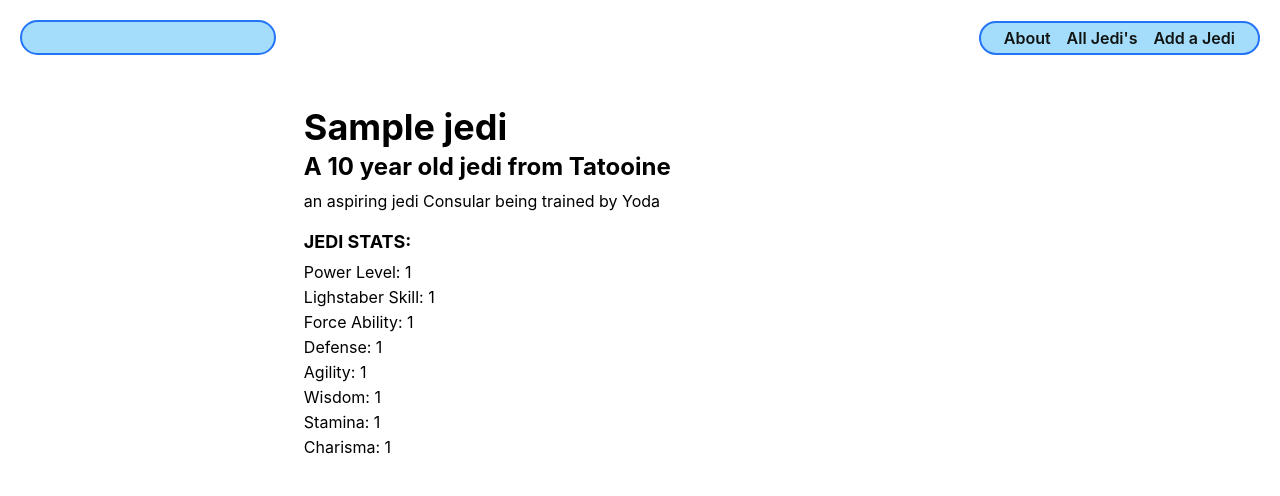
After one commit to walter0916/jedi-collector, a Django app: page /jedi/1/ in a window 1280 px wide. The commit adds this page. Shown: the top 496 px of the page. Run offline with Django 4.2, Linux system fonts and the light colour scheme; tables that the repository leaves empty hold one stand-in row (values such as "Sample post").

Commit message:
add jedi details template along with view and url path

```diff
--- /dev/null
+++ b/main_app/static/css/jedis/jedi-detail.css
@@ -0,0 +1,113 @@
+.jedi-container {
+  padding: 35px 30px;
+  display: flex;
+  flex-direction: column;
+  align-items: center;
+  justify-content: center;
+}
+
+.jedi-img {
+  width: 75%;
+  max-width: 350px;
+}
+
+.usr-img {
+  width: 100%;
+  border-radius: var(--card-border-radius);
+}
+
+.jedi-details {
+  width: 98%;
+}
+
+.jedi-actions {
+  margin-top: 20px;
+}
+
+
+.subsection-title {
+  display: flex;
+  align-items: center;
+  margin-bottom: 12px;
+}
+
+.subsection-content {
+  margin: 0 8px;
+}
+
+.color-block {
+  opacity: 0.8;
+  height: 25px;
+  width: 25px;
+  margin-right: 10px;
+}
+
+.jedi-details h1 {
+  font-size: var(--font-xxl);
+  margin: 15px 0 3px;
+}
+
+.jedi-details h2 {
+  font-size: var(--font-xl);
+  margin: 0 0 10px;
+  margin-top: 0;
+  margin-bottom: 10px;
+}
+
+.jedi-details h3 {
+  margin: 20px 0 10px;
+  font-size: var(--font-l);
+}
+
+.jedi-details p {
+  font-size: var(--font-reg);
+  margin: 5px 0;
+}
+
+.subsection-title img {
+  height: 42px;
+  margin-left: 8px;
+}
+
+.subsection-title img:first-of-type {
+  margin-left: 16px;
+}
+
+.subsection-content p,
+.subsection-content input,
+.subsection-content select {
+  font-size: var(--font-l);
+}
+
+.subsection-content input,
+.subsection-content select {
+  margin-left: 5px;
+  padding: 3px;
+}
+
+#file-input {
+  overflow: hidden;
+  position: absolute;
+  width: 0.1px;
+  height: 0.1px;
+}
+
+#file-name {
+  margin-bottom: 10px;
+}
+
+@media only screen and (min-width: 768px) {
+  .jedi-container {
+    padding: 35px 30px;
+    flex-direction: row;
+    align-items: center;
+    justify-content: start;
+  }
+
+  .jedi-img {
+    width: 25%;
+    max-width: 250px;
+    margin-right: 25px;
+  }
+
+}
--- /dev/null
+++ b/main_app/templates/jedis/detail.html
@@ -0,0 +1,41 @@
+{% extends 'base.html' %}
+{% load static %}
+
+{% block head %}
+<link
+  rel="stylesheet"
+  type="text/css"
+  href="{% static 'css/jedis/jedi-detail.css' %}"
+/>
+{% endblock %}
+
+{% block content %}
+
+<section class="jedi-container">
+  <div class="jedi-img">
+    <img
+      src=""
+      alt=""
+    >
+  </div>
+  <div class="jedi-details">
+    <h1>{{ jedi.name }}</h1>
+    {% if jedi.age > 0 %}
+      <h2>A {{ jedi.age }} year old jedi from {{ jedi.get_planet_display_value }}</h2>
+    {% else %}
+      <h2>A jedi younglin.</h2>
+    {% endif %}
+    <p>an aspiring jedi {{jedi.get_jeditype_display_value}} being trained by {{ jedi.get_mentor_display_value }}</p>
+    <h3> JEDI STATS:</h3>
+    <p>Power Level: {{ jedi.powerlevel }}</p>
+    <p>Lighstaber Skill: {{ jedi.lightsaberskill }}</p>
+    <p>Force Ability: {{ jedi.forceabilities }}</p>
+    <p>Defense: {{ jedi.defense }}</p>
+    <p>Agility: {{jedi.agility}}</p>
+    <p>Wisdom: {{jedi.wisdom}}</p>
+    <p>Stamina: {{jedi.stamina}}</p>
+    <p>Charisma: {{jedi.charisma}}</p>
+  </div>
+</section>
+
+{% endblock %}
--- a/main_app/templates/jedis/index.html
+++ b/main_app/templates/jedis/index.html
@@ -18,6 +18,7 @@
 <section class="card-container">
   {% for jedi in jedis %}
     <div class="card">
+      <a href="/jedi/{{ jedi.id }}">
         <div class="card-content">
           <div class="card-img-container">
             <img
@@ -33,6 +34,7 @@
           {% endif %}
           <p>Being trained by {{ jedi.get_mentor_display_value }} to become a jedi {{ jedi.get_jeditype_display_value }}</p>
         </div>
+      </a>
     </div>
   {% endfor %}
 </section>
--- a/main_app/urls.py
+++ b/main_app/urls.py
@@ -4,5 +4,6 @@ from . import views
 urlpatterns = [
   path('', views.home, name='home'),
   path('jedi/create', views.JediCreate.as_view(), name='jedi-create'),
-  path('jedi/', views.jedi_index, name='jedi-index')
+  path('jedi/', views.jedi_index, name='jedi-index'),
+  path('jedi/<int:jedi_id>/', views.jedi_detail, name="jedi-detail")
 ]
--- a/main_app/views.py
+++ b/main_app/views.py
@@ -74,3 +74,7 @@ def get_jedi_stats(jedi_type):
 def jedi_index(request):
   jedis = Jedi.objects.all()
   return render(request, 'jedis/index.html', {'jedis': jedis})
+
+def jedi_detail(request, jedi_id):
+  jedi = Jedi.objects.get(id=jedi_id)
+  return render(request, 'jedis/detail.html', {'jedi': jedi})
```
Lines whose indentation alone changed are shown as unchanged.
